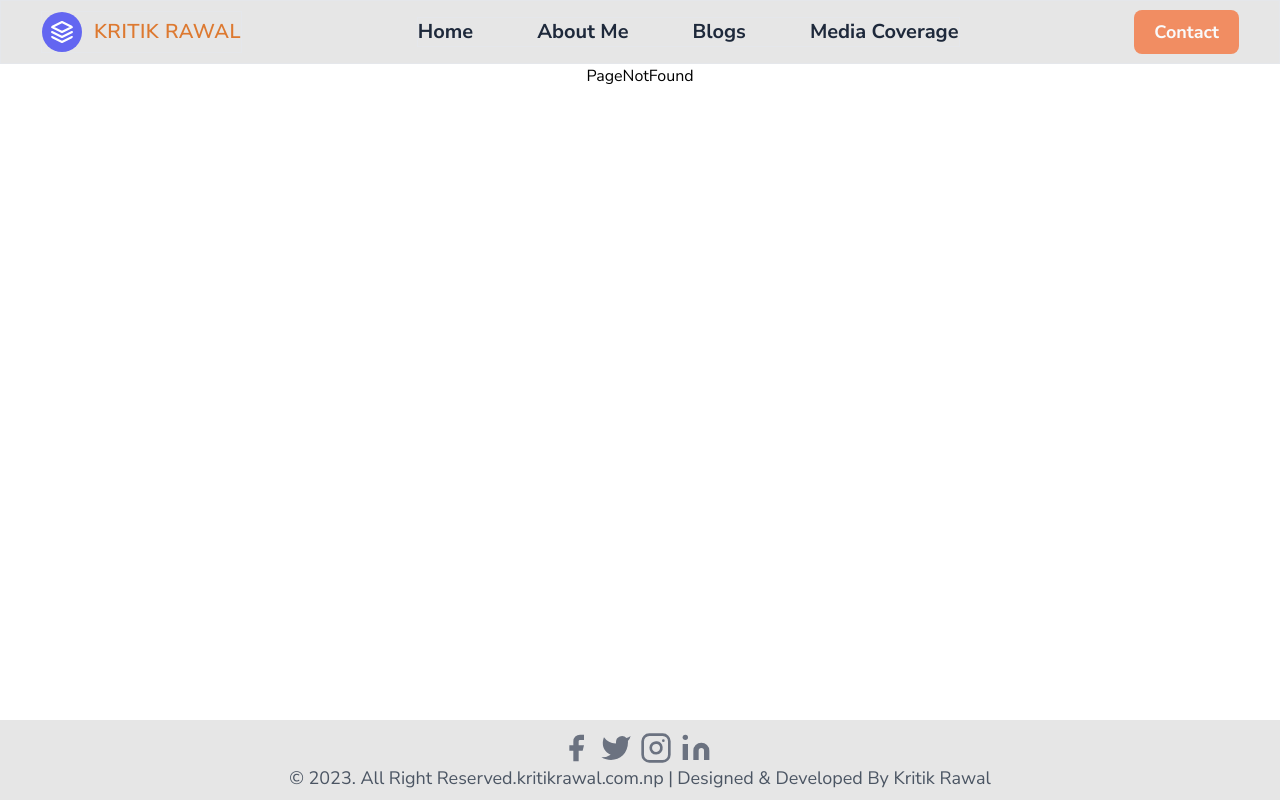
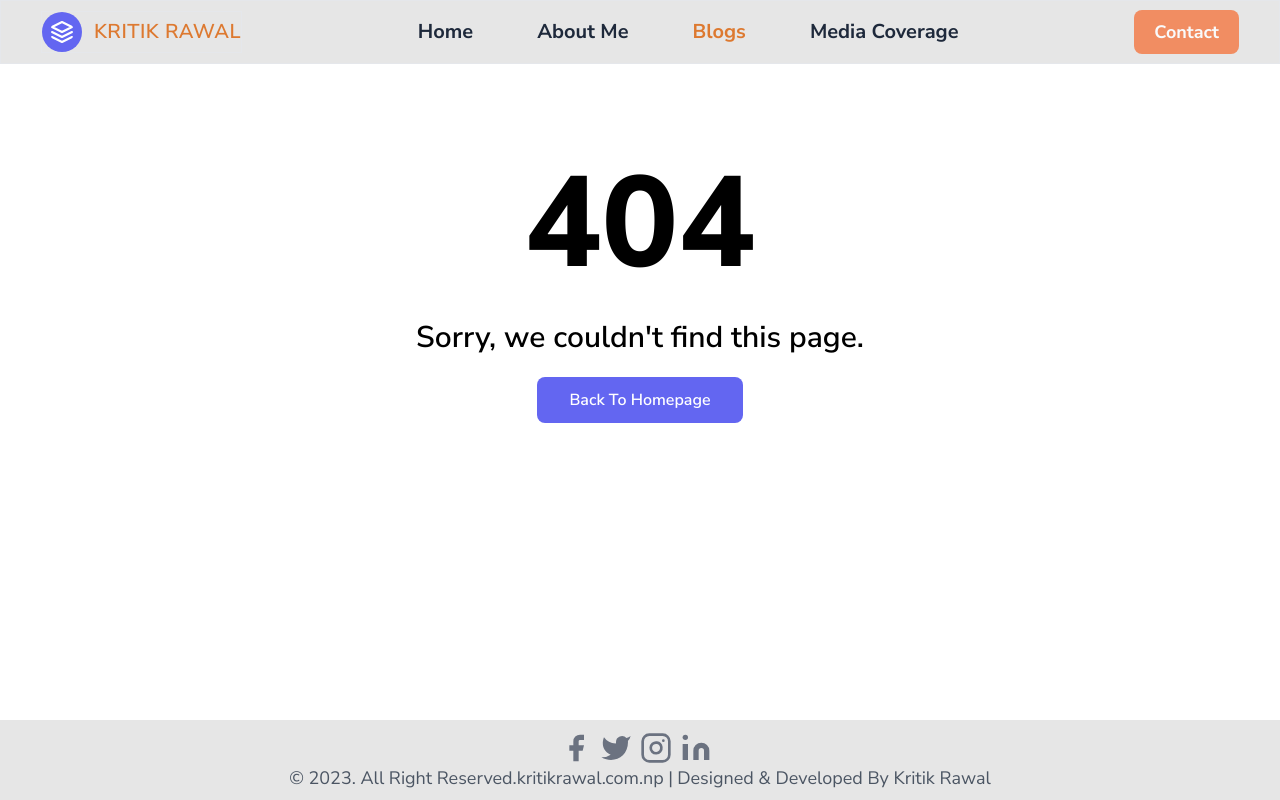
Before and after one commit to sabin149/portfolio-website, a React (Vite) app: page /blogs in a window 1280 px wide. Built offline with nearby package versions, Linux system fonts and the light colour scheme.

Commit message:
page not found updated

```diff
--- a/src/Router/Router.tsx
+++ b/src/Router/Router.tsx
@@ -6,13 +6,17 @@ import {
 import RootLayout from "Layouts/RootLayout";
 import Home from "pages/Home";
 import PageNotFound from "pages/PageNotFound";
+import AboutMe from "pages/AboutMe";
+import Contact from "pages/Contact";
+import MediaCoverage from "pages/MediaCoverage";
 
 const Router = createBrowserRouter(
   createRoutesFromElements(
     <Route path="/" element={<RootLayout />}>
       <Route index element={<Home />} />
-      <Route path="about" element={<h1>About Page</h1>} />
-      <Route path="contact" element={<h1>Contact Page</h1>} />
+      <Route path="about-me" element={<AboutMe />} />
+      <Route path="contact" element={<Contact />} />
+      <Route path="media-coverage" element={<MediaCoverage />} />
       <Route path="*" element={<PageNotFound />} />
     </Route>
   )
--- a/src/components/Common/Header.tsx
+++ b/src/components/Common/Header.tsx
@@ -1,9 +1,17 @@
-import React, { useState } from "react";
-import locofy from "assets/react.svg";
+import { useMemo, useState } from "react";
 import { Link, NavLink } from "react-router-dom";
+import { navigationLinks } from "data/Data";
+
+const activeStyle = {
+  color: "#DD7930",
+};
 
 function Header() {
   const [isOpen, setIsOpen] = useState(false);
+
+  const memoizedNavigationLinks = useMemo(() => {
+    return navigationLinks;
+  }, []);
 
   return (
     <header className="flex w-full flex-col flex-wrap items-start justify-between border bg-[#e6e6e6] py-2.5 px-8 text-gray-600 lg:flex-row lg:items-center lg:px-10">
@@ -61,13 +69,17 @@ function Header() {
           </button>
         </div>
       </div>
-      <div className={`lg:block ${isOpen ? "block" : "hidden"}`}>
-        <nav className="mt-2 flex flex-col flex-wrap items-start justify-center gap-2 border lg:mt-0 lg:flex-row lg:items-center lg:gap-16">
-          {Links.map((link) => {
+      <div className={` lg:block ${isOpen ? "block" : "hidden"}`}>
+        <nav className="mt-2 flex w-auto flex-col flex-wrap items-start justify-center gap-2  lg:mt-0 lg:flex-row lg:items-center lg:gap-16">
+          {memoizedNavigationLinks.map((link) => {
             return (
               <NavLink
+                key={link.id}
+                style={({ isActive }) => (isActive ? activeStyle : undefined)}
                 to={link.url}
-                className="cursor-pointer text-lg font-bold capitalize text-slate-800 hover:underline md:text-xl"
+                className=" cursor-pointer text-lg font-bold capitalize text-slate-800 transition duration-300
+                ease-in-out hover:text-[#DD7930] md:text-xl
+                "
               >
                 {link.text}
               </NavLink>
@@ -82,40 +94,12 @@ function Header() {
       >
         <Link
           to="/contact"
-          className=" rounded-lg border-0 bg-[#f18d62] py-2.5 px-5 text-lg font-bold text-gray-50 hover:bg-[#EC733F] focus:outline-none focus:ring-2 focus:ring-indigo-500 focus:ring-offset-2"
+          className=" rounded-lg border-0 bg-[#f18d62] py-2.5 px-5 text-lg font-bold text-gray-50 hover:bg-[#EC733F] focus:outline-none focus:ring-2 focus:ring-[#DD7930] focus:ring-offset-2"
         >
           Contact
         </Link>
-        {/* <button
-          type="button"
-          className="inline-flex items-center px-4 py-2 border border-transparent text-base font-medium rounded-md text-white bg-indigo-600 hover:bg-indigo-700 focus:outline-none focus:ring-2 focus:ring-offset-2 focus:ring-[#e2845d]"
-        >
-          Sign up
-        </button> */}
       </div>
     </header>
   );
 }
 export default Header;
-export const Links = [
-  {
-    id: 1,
-    url: "/",
-    text: "Home",
-  },
-  {
-    id: 2,
-    url: "/about-me",
-    text: "About Me",
-  },
-  {
-    id: 3,
-    url: "/blogs",
-    text: "Blogs",
-  },
-  {
-    id: 4,
-    url: "/media-coverage",
-    text: "Media Coverage",
-  },
-];
--- a/src/components/Home/Expertise.tsx
+++ b/src/components/Home/Expertise.tsx
@@ -1,31 +1,30 @@
 import { expertiseData } from "data/Data";
-import { Link } from "react-router-dom";
 
 const Expertise = () => {
   return (
     <section>
-      <div className="flex flex-col justify-center items-center flex-wrap w-full mt-6">
-        <div className="flex flex-col w-full justify-center items-center flex-wrap">
-          <h1 className="text-xl sm:text-2xl md:text-3xl font-semibold title-font text-gray-900 uppercase">
+      <div className="mt-6 flex w-full flex-col flex-wrap items-center justify-center">
+        <div className="flex w-full flex-col flex-wrap items-center justify-center">
+          <h1 className="title-font text-xl font-semibold uppercase text-gray-900 sm:text-2xl md:text-3xl">
             Expertise
           </h1>
-          <span className="block h-1 w-1/3 sm:w-48 mt-1 rounded bg-indigo-500"></span>
+          <span className="mt-1 block h-1 w-1/3 rounded bg-indigo-500 sm:w-48"></span>
         </div>
       </div>
-      <div className="text-gray-600 body-font">
-        <div className="container px-5 mx-auto">
+      <div className="body-font text-gray-600">
+        <div className="container mx-auto px-5">
           <div className="flex flex-wrap ">
             {expertiseData.map((expertise) => {
               return (
-                <div className="p-4 lg:w-1/3 sm:w-1/2" key={expertise.id}>
-                  <div className="max-h-full border-opacity-60 rounded-lg overflow-hidden bg-[#EC733F] px-5 pt-5">
+                <div className="p-4 sm:w-1/2 lg:w-1/3" key={expertise.id}>
+                  <div className="max-h-full overflow-hidden rounded-lg border-opacity-60 bg-[#EC733F] px-5 pt-5">
                     <img
-                      className="lg:h-60 md:h-36 w-full object-cover object-center hover:scale-105 transition duration-500 ease-in-out"
+                      className="w-full object-cover object-center transition duration-500 ease-in-out hover:scale-105 md:h-36 lg:h-60"
                       src={expertise.imageUrl}
                       alt={expertise.title}
                     />
                     <div className="p-5 text-center">
-                      <h1 className="sm:text-2xl text-lg uppercase font-bold text-gray-900">
+                      <h1 className="text-lg font-bold uppercase text-gray-900 sm:text-2xl">
                         {expertise.title}
                       </h1>
                     </div>
--- a/src/data/Data.tsx
+++ b/src/data/Data.tsx
@@ -1,3 +1,27 @@
+// header data
+export const navigationLinks = [
+  {
+    id: 1,
+    url: "/",
+    text: "Home",
+  },
+  {
+    id: 2,
+    url: "/about-me",
+    text: "About Me",
+  },
+  {
+    id: 3,
+    url: "/blogs",
+    text: "Blogs",
+  },
+  {
+    id: 4,
+    url: "/media-coverage",
+    text: "Media Coverage",
+  },
+];
+
 // my articles data
 export const myArticlesData = [
   {
@@ -70,6 +94,7 @@ export const bannerImagesData = [
   },
 ];
 
+// expertise data
 export const expertiseData = [
   {
     id: 1,
@@ -88,6 +113,7 @@ export const expertiseData = [
   },
 ];
 
+// testimonial data
 export const testimonialData = [
   {
     id: 1,
--- /dev/null
+++ b/src/pages/AboutMe.tsx
@@ -0,0 +1,7 @@
+import React from "react";
+
+const AboutMe = () => {
+  return <div>AboutMe</div>;
+};
+
+export default AboutMe;
--- /dev/null
+++ b/src/pages/Blogs.tsx
@@ -0,0 +1,7 @@
+import React from "react";
+
+const Blogs = () => {
+  return <div>Blogs</div>;
+};
+
+export default Blogs;
--- /dev/null
+++ b/src/pages/Contact.tsx
@@ -0,0 +1,7 @@
+import React from "react";
+
+const Contact = () => {
+  return <div>Contact</div>;
+};
+
+export default Contact;
--- /dev/null
+++ b/src/pages/MediaCoverage.tsx
@@ -0,0 +1,7 @@
+import React from "react";
+
+const MediaCoverage = () => {
+  return <div>MediaCoverage</div>;
+};
+
+export default MediaCoverage;
--- a/src/pages/PageNotFound.tsx
+++ b/src/pages/PageNotFound.tsx
@@ -1,9 +1,26 @@
 import React from "react";
+import { Link } from "react-router-dom";
 
 const PageNotFound = () => {
   return (
-    <section>
-      <h1 className="text-center">PageNotFound</h1>
+    <section className="flex h-full items-center p-16 ">
+      <div className="container mx-auto my-8 flex flex-col items-center justify-center px-5">
+        <div className="max-w-md text-center">
+          <h2 className="mb-8 text-9xl font-extrabold ">
+            <span className="sr-only">Error</span>404
+          </h2>
+          <p className="mb-8 text-2xl font-semibold md:text-3xl">
+            Sorry, we couldn't find this page.
+          </p>
+          <Link
+            rel="noopener noreferrer"
+            to="/"
+            className="mt-8 rounded-lg bg-indigo-500 px-8 py-3 font-semibold capitalize text-white transition duration-300 ease-in-out hover:bg-indigo-600"
+          >
+            Back to homepage
+          </Link>
+        </div>
+      </div>
     </section>
   );
 };
```
